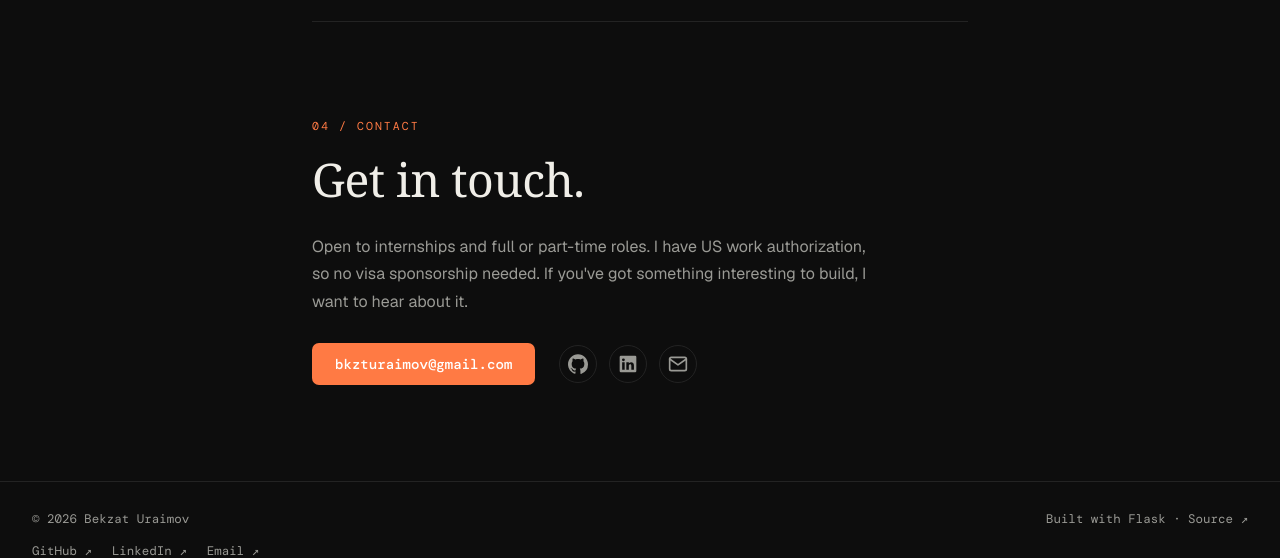
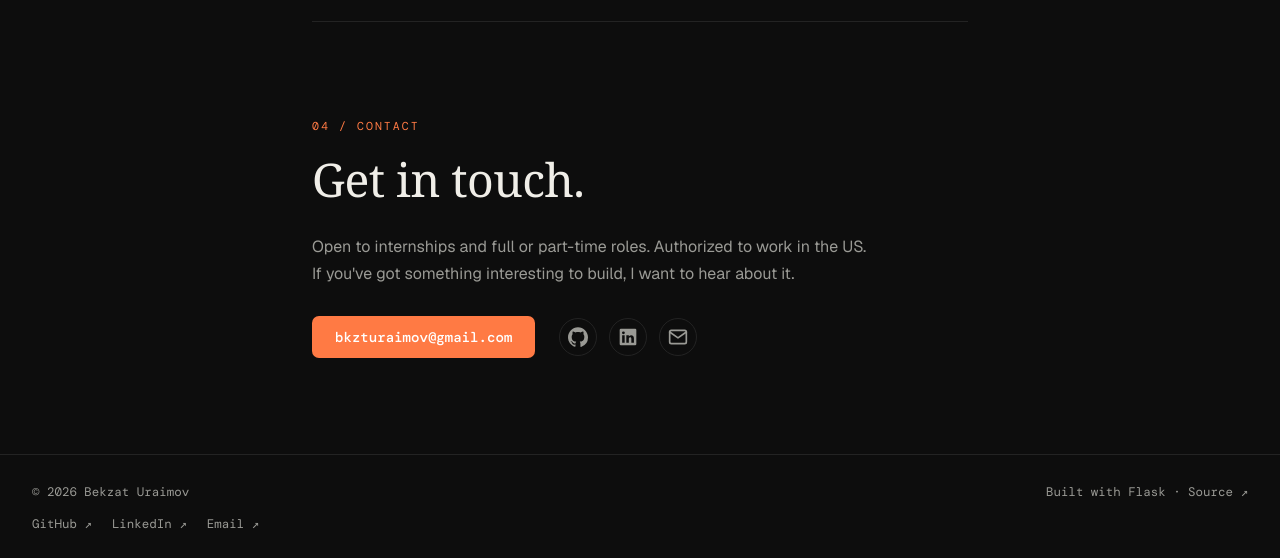
Before and after one commit to bekzat-uraimov/portfolio, a Flask app: page / in a window 1280 px wide. Shown: the part 2106-2664 px from the top of the page. After the commit the page ends 2635 px from the top, so only its background shows below. Run offline with Flask 3, Linux system fonts and the light colour scheme; data that the repository does not hold is empty; some web fonts are replaced.

Commit message:
feat: tighten copy to voice, fix availability dup, add active nav + reduced-motion

```diff
--- a/templates/index.html
+++ b/templates/index.html
@@ -128,8 +128,8 @@
       <p class="section-tag">04 / Contact</p>
       <h2 class="reveal">Get in touch.</h2>
       <p class="contact-body reveal">
-        Open to internships and full or part-time roles. I have US work authorization, so no visa
-        sponsorship needed. If you've got something interesting to build, I want to hear about it.
+        Open to internships and full or part-time roles. Authorized to work in the US.
+        If you've got something interesting to build, I want to hear about it.
       </p>
       <div class="contact-actions reveal">
         <button id="copy-email" class="btn btn-primary" data-email="bkzturaimov@gmail.com">
```
